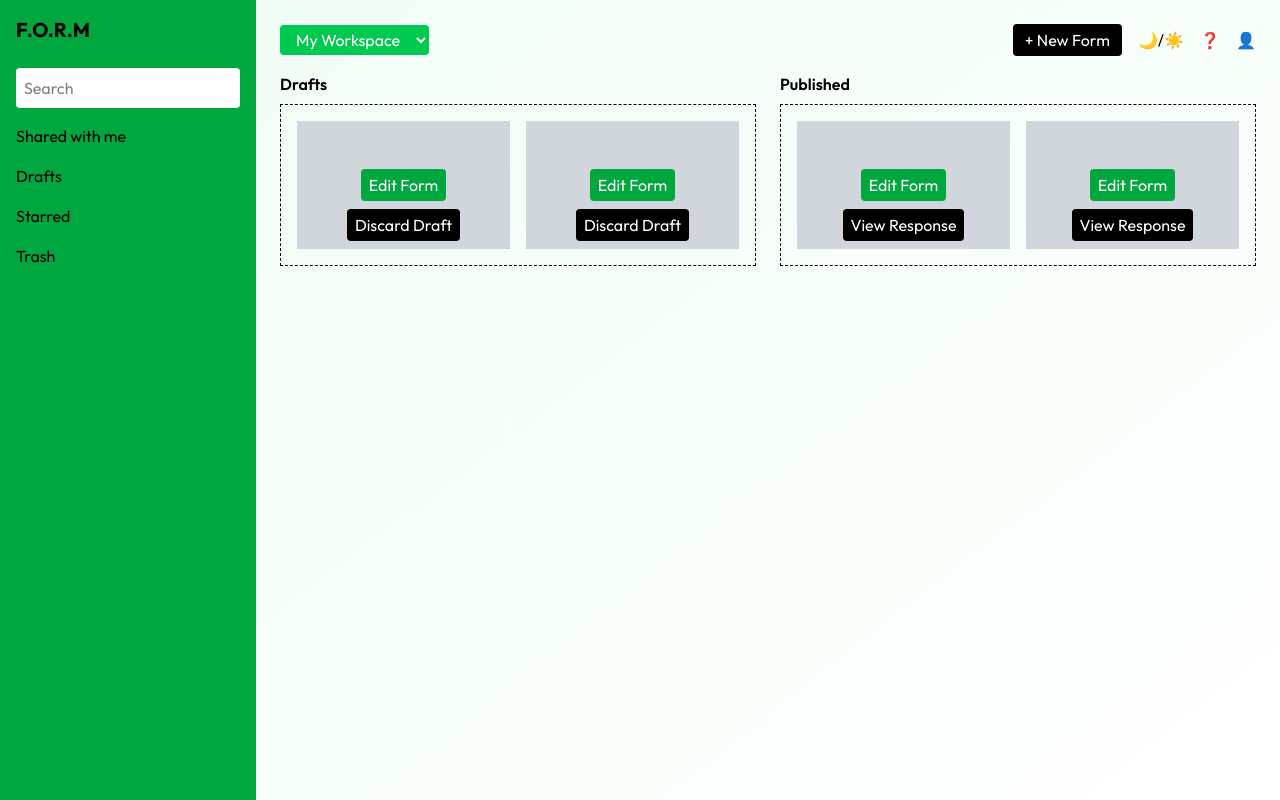
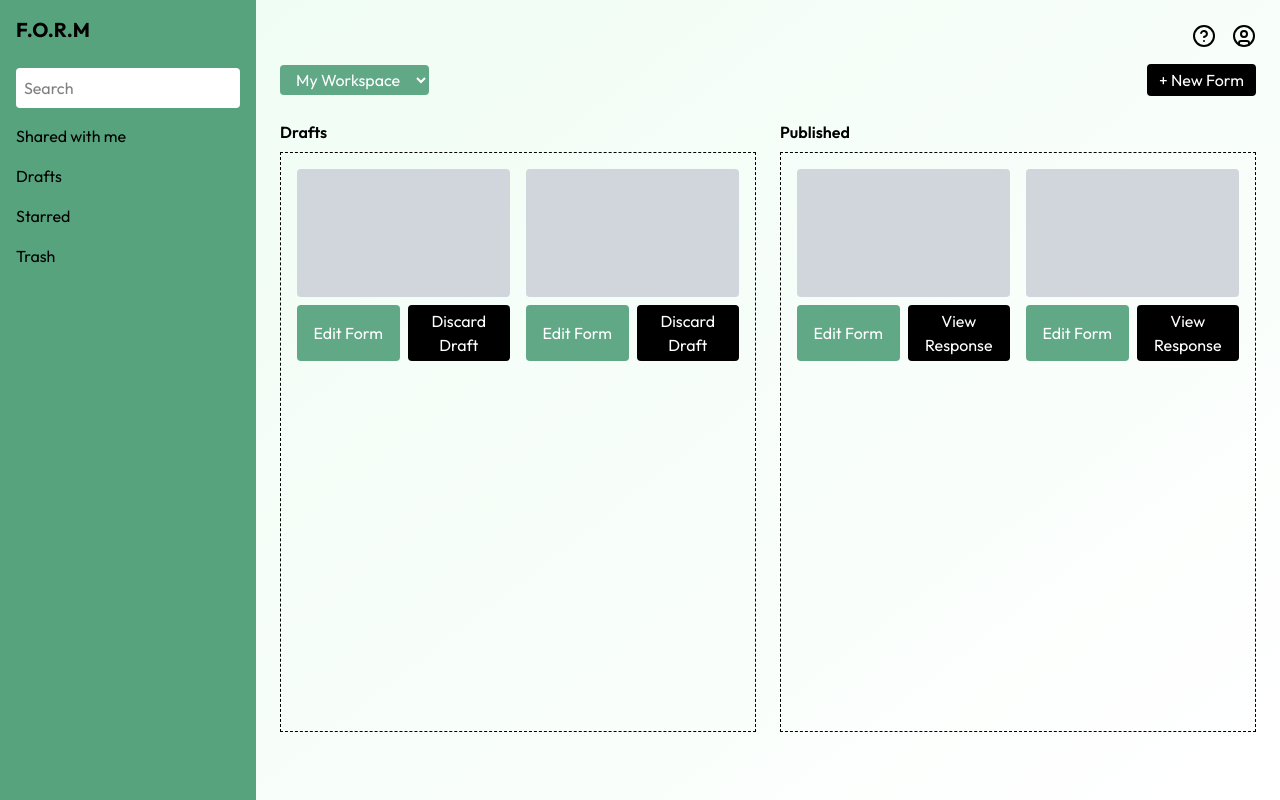
Before and after one commit to Chitransh2309/FORM-2025-ChitranshSaxena, a Next.js app: page /home in a window 1280 px wide. Built offline with nearby package versions, Linux system fonts and the light colour scheme.

Commit message:
better ui for home page

```diff
--- a/src/app/home/page.tsx
+++ b/src/app/home/page.tsx
@@ -1,61 +1,53 @@
-// app/page.tsx (or app/home/page.tsx if routed there)
+"use client";
+
+import { CircleQuestionMark, CircleUser } from "lucide-react";
+import FormCard from "@/components/Home_Page/form-card";
+
 export default function HomePage() {
   return (
-    <div className="p-6">
-      {/* Top bar */}
-      <div className="flex justify-between items-center mb-4">
-        <select className="bg-green-500 text-white px-3 py-1 rounded">
+    <div className="h-full flex flex-col p-6">
+      {/* Icons */}
+      <div className="flex justify-end gap-4 mb-4">
+        <CircleQuestionMark />
+        <CircleUser />
+      </div>
+
+      {/* Workspace Dropdown + New Form */}
+      <div className="flex justify-between items-center mb-6">
+        <select className="bg-[#61A986] text-white px-3 py-1 rounded">
           <option>My Workspace</option>
         </select>
-
-        <div className="flex gap-4 items-center">
-          <button className="bg-black text-white px-3 py-1 rounded">
-            + New Form
-          </button>
-          <span className="toggle-switch">🌙/☀️</span>
-          <span>❓</span>
-          <span>👤</span>
-        </div>
+        <button className="bg-black text-white px-3 py-1 rounded">
+          + New Form
+        </button>
       </div>
 
       {/* Form Sections */}
-      <div className="grid grid-cols-2 gap-6">
+      <div className="flex-grow grid grid-cols-2 gap-6">
         {/* Drafts */}
-        <div>
+        <div className="flex flex-col">
           <h2 className="font-semibold mb-2">Drafts</h2>
-          <div className="grid grid-cols-2 gap-4 border border-dashed p-4">
-            {[1, 2].map((_, i) => (
-              <div
+          <div className="flex-grow overflow-auto max-h-[calc(100vh-220px)] border border-dashed p-4 grid grid-cols-2 gap-4">
+            {Array.from({ length: 2 }).map((_, i) => (
+              <FormCard
                 key={i}
-                className="bg-gray-300 h-32 flex flex-col items-center justify-end gap-2 p-2"
-              >
-                <button className="bg-green-600 text-white px-2 py-1 rounded">
-                  Edit Form
-                </button>
-                <button className="bg-black text-white px-2 py-1 rounded">
-                  Discard Draft
-                </button>
-              </div>
+                editLabel="Edit Form"
+                secondLabel="Discard Draft"
+              />
             ))}
           </div>
         </div>
 
         {/* Published */}
-        <div>
+        <div className="flex flex-col">
           <h2 className="font-semibold mb-2">Published</h2>
-          <div className="grid grid-cols-2 gap-4 border border-dashed p-4">
-            {[1, 2].map((_, i) => (
-              <div
+          <div className="flex-grow overflow-auto max-h-[calc(100vh-220px)] border border-dashed p-4 grid grid-cols-2 gap-4">
+            {Array.from({ length: 2 }).map((_, i) => (
+              <FormCard
                 key={i}
-                className="bg-gray-300 h-32 flex flex-col items-center justify-end gap-2 p-2"
-              >
-                <button className="bg-green-600 text-white px-2 py-1 rounded">
-                  Edit Form
-                </button>
-                <button className="bg-black text-white px-2 py-1 rounded">
-                  View Response
-                </button>
-              </div>
+                editLabel="Edit Form"
+                secondLabel="View Response"
+              />
             ))}
           </div>
         </div>
--- /dev/null
+++ b/src/components/Home_Page/form-card.tsx
@@ -0,0 +1,31 @@
+// components/FormCard.tsx
+type FormCardProps = {
+  editLabel: string;
+  secondLabel: string;
+  secondColor?: string;
+};
+
+export default function FormCard({
+  editLabel,
+  secondLabel,
+  secondColor = "bg-black",
+}: FormCardProps) {
+  return (
+    <div className="flex flex-col items-center gap-2">
+      {/* Placeholder for form preview */}
+      <div className="bg-gray-300 w-full h-32 rounded" />
+
+      {/* Buttons below the form */}
+      <div className="flex gap-2 w-full">
+        <button className="bg-[#61A986] text-white px-2 py-1 rounded w-full">
+          {editLabel}
+        </button>
+        <button
+          className={`${secondColor} text-white px-2 py-1 rounded w-full`}
+        >
+          {secondLabel}
+        </button>
+      </div>
+    </div>
+  );
+}
--- a/src/components/Home_Page/left-nav.tsx
+++ b/src/components/Home_Page/left-nav.tsx
@@ -1,6 +1,6 @@
 function LeftNav() {
   return (
-    <aside className="w-[20%] bg-green-600 text-black p-4 flex flex-col gap-6">
+    <aside className="w-[20%] bg-[#56A37D] text-black p-4 flex flex-col gap-6">
       <h1 className="text-xl font-bold">F.O.R.M</h1>
       <nav className="flex flex-col gap-4">
         <input
--- a/src/components/Home_Page/main-content.tsx
+++ /dev/null
@@ -1,84 +0,0 @@
-// App.tsx or UserHome.tsx
-export default function UserHome() {
-  return (
-    <div className="flex h-screen">
-      {/* Sidebar */}
-      <aside className="w-[20%] bg-green-600 text-white p-4 flex flex-col gap-6">
-        <h1 className="text-xl font-bold">F.O.R.M</h1>
-        <nav className="flex flex-col gap-4">
-          <input
-            type="text"
-            placeholder="Search"
-            className="p-2 rounded bg-white text-black"
-          />
-          <span>Shared with me</span>
-          <span>Drafts</span>
-          <span>Starred</span>
-          <span>Trash</span>
-        </nav>
-      </aside>
-
-      {/* Main Content */}
-      <main className="w-[80%] p-6 bg-gradient-to-br from-green-50 to-white text-black">
-        {/* Top bar */}
-        <div className="flex justify-between items-center mb-4">
-          <select className="bg-green-500 text-white px-3 py-1 rounded">
-            <option>My Workspace</option>
-          </select>
-
-          <div className="flex gap-4 items-center">
-            <button className="bg-black text-white px-3 py-1 rounded">
-              + New Form
-            </button>
-            <span className="toggle-switch">🌙/☀️</span>
-            <span>❓</span>
-            <span>👤</span>
-          </div>
-        </div>
-
-        {/* Form Sections */}
-        <div className="grid grid-cols-2 gap-6">
-          {/* Drafts */}
-          <div>
-            <h2 className="font-semibold mb-2">Drafts</h2>
-            <div className="grid grid-cols-2 gap-4 border border-dashed p-4">
-              {[1, 2].map((_, i) => (
-                <div
-                  key={i}
-                  className="bg-gray-300 h-32 flex flex-col items-center justify-end gap-2 p-2"
-                >
-                  <button className="bg-green-600 text-white px-2 py-1 rounded">
-                    Edit Form
-                  </button>
-                  <button className="bg-black text-white px-2 py-1 rounded">
-                    Discard Draft
-                  </button>
-                </div>
-              ))}
-            </div>
-          </div>
-
-          {/* Published */}
-          <div>
-            <h2 className="font-semibold mb-2">Published</h2>
-            <div className="grid grid-cols-2 gap-4 border border-dashed p-4">
-              {[1, 2].map((_, i) => (
-                <div
-                  key={i}
-                  className="bg-gray-300 h-32 flex flex-col items-center justify-end gap-2 p-2"
-                >
-                  <button className="bg-green-600 text-white px-2 py-1 rounded">
-                    Edit Form
-                  </button>
-                  <button className="bg-black text-white px-2 py-1 rounded">
-                    View Response
-                  </button>
-                </div>
-              ))}
-            </div>
-          </div>
-        </div>
-      </main>
-    </div>
-  );
-}
```
